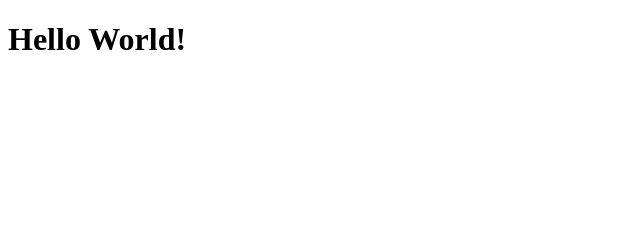
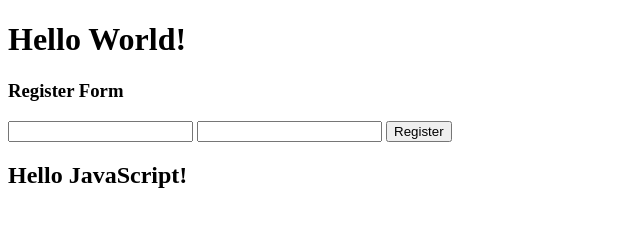
Before and after one commit to JohnLanni619/node-auth, a website: page src/public/index.html in a window 1280 px wide. Shown: the whole page, without its empty margins (0-640 px from the left). Drawn offline with Linux system fonts and the light colour scheme.

Commit message:
added form to capture user input

```diff
--- a/package.json
+++ b/package.json
@@ -5,7 +5,8 @@
   "main": "index.js",
   "type": "module",
   "scripts": {
-    "test": "echo \"Error: no test specified\" && exit 1"
+    "test": "echo \"Error: no test specified\" && exit 1",
+    "dev": "nodemon ./src"
   },
   "author": "John Lanni",
   "license": "ISC",
--- a/src/public/index.html
+++ b/src/public/index.html
@@ -8,5 +8,31 @@
 </head>
 <body>
     <h1>Hello World!</h1>
+
+    <h3>Register Form</h3>
+    <form id="register-form">
+        <input type="email" name="email">
+        <input type="password" name="password">
+        <button type="submit">Register</button>
+    </form>
+
+    <h2 id="demo"></h2>
+
+    <script>
+        document.getElementById("demo").innerHTML = "Hello JavaScript!";
+        const form = document.getElementById("register-form")
+        form.addEventListener("submit", (event) => {
+            event.preventDefault();
+            const values = Object.values(form).reduce( (obj, field) => {
+                if (field.name) {
+                    obj[field.name] = field.value
+                }
+
+                return obj
+
+            }, {})
+            console.log("values:", values)
+        })
+    </script>
 </body>
 </html>
```
Also changed, not shown: src/logic.js (added).
